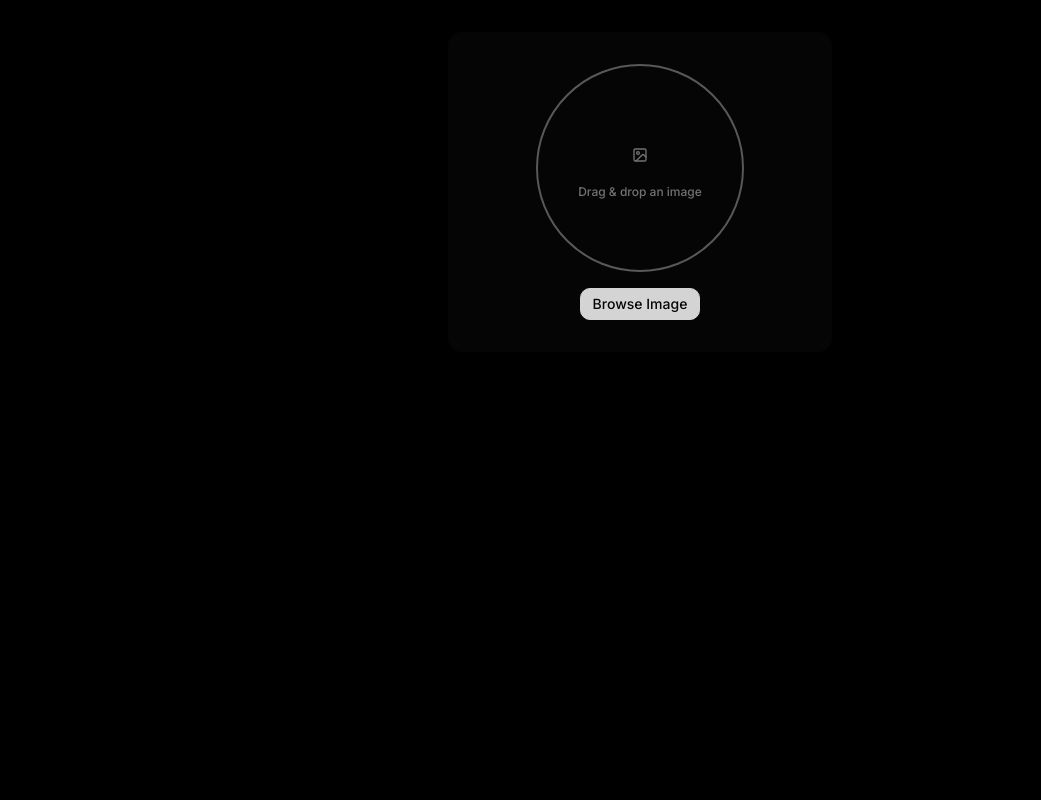
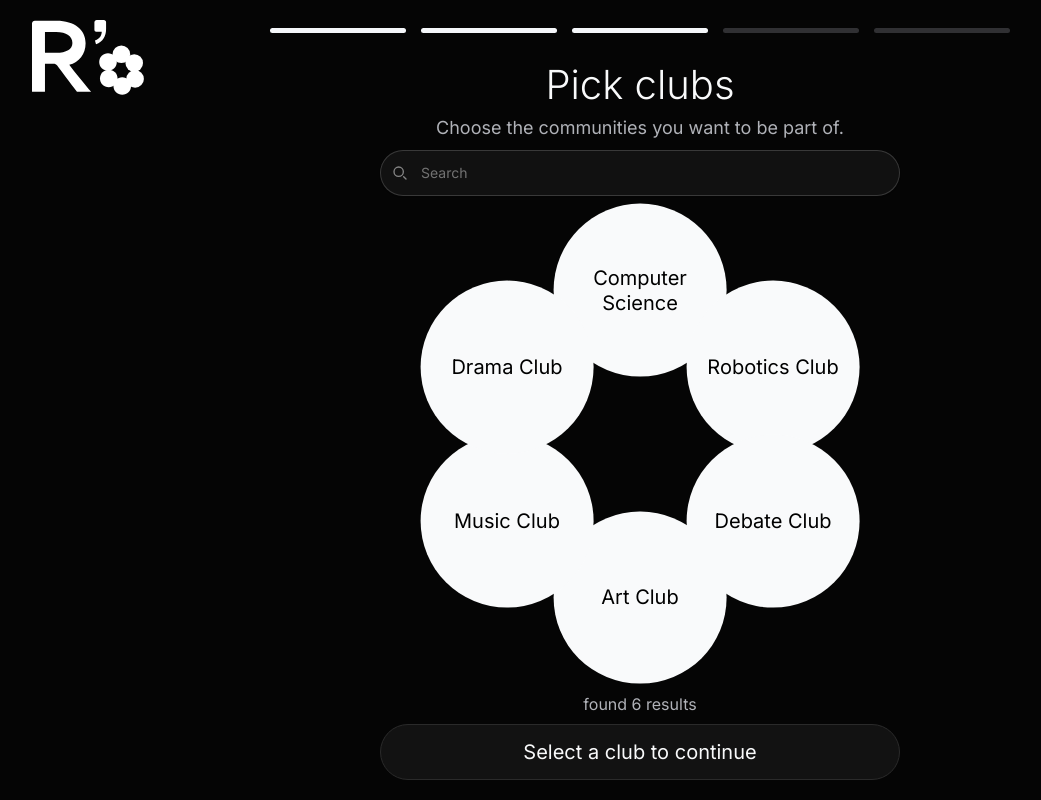
Before and after one commit to Dtowery98/CS180-Project, a Next.js app in the folder cs180/frontend/: page /onboarding/step3 in a window 1280 px wide. Shown: the whole page, without its empty margins (0-1041 px from the left). Built offline with nearby package versions, Linux system fonts and the light colour scheme; what tailwindcss-react-aria-components would draw is missing.

Commit message:
moved picking clubs to step 3 folder.

```diff
--- a/cs180/frontend/src/app/onboarding/page.tsx
+++ /dev/null
@@ -1,46 +0,0 @@
-"use client";
-
-import { useState } from "react";
-import { useRouter } from "next/navigation";
-import ClubCircle from "@/components/onboardingNav/clubCircle";
-import OnboardingNavbar from "@/components/onboardingNav/onboardingNav";
-import SearchBar from "@/components/ui/searchBar";
-import Button from "@/components/ui/button";
-
-export default function OnboardingPage() {
-    const router = useRouter();
-    const [searchQuery, setSearchQuery] = useState("");
-    const [selectedClubs, setSelectedClubs] = useState<string[]>([]);
-
-    function toggleClub(club: string) {
-        setSelectedClubs((previous) =>
-            previous.includes(club)
-                ? previous.filter((name) => name !== club)
-                : [...previous, club]
-        );
-    }
-
-    return (
-        <main className="flex h-dvh w-full flex-col overflow-hidden bg-[#050505] p-4 sm:px-8 sm:py-5">
-            <div className="w-full shrink-0 sm:h-10">
-                <OnboardingNavbar currentStep={3} totalSteps={5} />
-            </div>
-            <section className="mx-auto flex min-h-0 w-full max-w-[690px] flex-1 flex-col items-center gap-2 text-center">
-                <div className="shrink-0">
-                    <h1 className="text-[clamp(2rem,5vh,3.625rem)] font-light leading-tight text-gray-50">Pick clubs</h1>
-                    <p className="mt-1 text-sm text-[#B0B2B8] sm:text-lg">Choose the communities you want to be part of.</p>
-                </div>
-                <SearchBar onQueryChange={setSearchQuery} className="w-full max-w-[520px] shrink-0" />
-                <ClubCircle searchQuery={searchQuery} selectedClubs={selectedClubs} onToggleClub={toggleClub} />
-                <Button
-                    text={selectedClubs.length
-                        ? `Continue with ${selectedClubs.length} ${selectedClubs.length === 1 ? "club" : "clubs"}`
-                        : "Select a club to continue"}
-                    disabled={selectedClubs.length === 0}
-                    onClick={() => router.push("/")}
-                    className={`mx-auto flex min-h-12 w-full max-w-[520px] shrink-0 items-center justify-center rounded-full border border-[#2A2A2A] px-4 py-3 text-base sm:text-xl disabled:cursor-default ${selectedClubs.length ? "bg-[#F5F7FA] text-[#050505]" : "bg-[#121212] text-[#F9FAFB]"}`}
-                />
-            </section>
-        </main>
-    );
-}
--- a/cs180/frontend/src/app/onboarding/step3/page.tsx
+++ b/cs180/frontend/src/app/onboarding/step3/page.tsx
@@ -1,24 +1,46 @@
-// src/app/onboarding/page.tsx
-import PictureUpload from "@/components/pictureUpload/pictureUpload";
+"use client";
+
+import { useState } from "react";
+import { useRouter } from "next/navigation";
+import ClubCircle from "@/components/onboardingNav/clubCircle";
+import OnboardingNavbar from "@/components/onboardingNav/onboardingNav";
+import SearchBar from "@/components/ui/searchBar";
+import Button from "@/components/ui/button";
 
 export default function OnboardingPage() {
-  return (
-    <main className="p-8">
-      <PictureUpload/>
-    </main>
-  );
+    const router = useRouter();
+    const [searchQuery, setSearchQuery] = useState("");
+    const [selectedClubs, setSelectedClubs] = useState<string[]>([]);
+
+    function toggleClub(club: string) {
+        setSelectedClubs((previous) =>
+            previous.includes(club)
+                ? previous.filter((name) => name !== club)
+                : [...previous, club]
+        );
+    }
+
+    return (
+        <main className="flex h-dvh w-full flex-col overflow-hidden bg-[#050505] p-4 sm:px-8 sm:py-5">
+            <div className="w-full shrink-0 sm:h-10">
+                <OnboardingNavbar currentStep={3} totalSteps={5} />
+            </div>
+            <section className="mx-auto flex min-h-0 w-full max-w-[690px] flex-1 flex-col items-center gap-2 text-center">
+                <div className="shrink-0">
+                    <h1 className="text-[clamp(2rem,5vh,3.625rem)] font-light leading-tight text-gray-50">Pick clubs</h1>
+                    <p className="mt-1 text-sm text-[#B0B2B8] sm:text-lg">Choose the communities you want to be part of.</p>
+                </div>
+                <SearchBar onQueryChange={setSearchQuery} className="w-full max-w-[520px] shrink-0" />
+                <ClubCircle searchQuery={searchQuery} selectedClubs={selectedClubs} onToggleClub={toggleClub} />
+                <Button
+                    text={selectedClubs.length
+                        ? `Continue with ${selectedClubs.length} ${selectedClubs.length === 1 ? "club" : "clubs"}`
+                        : "Select a club to continue"}
+                    disabled={selectedClubs.length === 0}
+                    onClick={() => router.push("/")}
+                    className={`mx-auto flex min-h-12 w-full max-w-[520px] shrink-0 items-center justify-center rounded-full border border-[#2A2A2A] px-4 py-3 text-base sm:text-xl disabled:cursor-default ${selectedClubs.length ? "bg-[#F5F7FA] text-[#050505]" : "bg-[#121212] text-[#F9FAFB]"}`}
+                />
+            </section>
+        </main>
+    );
 }
-
-/* To NAVIGATE FROM a mouse click or button click */
-
-//   import Link from "next/link";
-//   <Link href="/onboarding">Go to onboarding</Link>
-
-/* To send to another site/page */
-
-// "use client";
-// import { useRouter } from "next/navigation";
-
-// const router = useRouter();
-// // ...after login succeeds:
-// router.push("/dashboard");
--- a/cs180/frontend/src/proxy.ts
+++ b/cs180/frontend/src/proxy.ts
@@ -1,13 +1,15 @@
 
 //initialize supabase client from server cookies
-import { createServerClient } from "@supabase/ssr";
+// import { createServerClient } from "@supabase/ssr";
 import { NextResponse, type NextRequest } from "next/server";
 
 export async function proxy(request: NextRequest) {
   // start with a "let the request continue" response
-  let response = NextResponse.next({ request });
+  const response = NextResponse.next({ request });
 
   //creates a supabase client and passes into cookies from the request. If session is expired rebuilds the session and response is wupdated with new cookies.
+  // Temporarily disabled so local pages can run without Supabase.
+  /*
   const supabase = createServerClient(
     process.env.NEXT_PUBLIC_SUPABASE_URL!,
     process.env.NEXT_PUBLIC_SUPABASE_PUBLISHABLE_KEY!,
@@ -32,6 +34,7 @@ export async function proxy(request: NextRequest) {
   // check supabase session. if it is expired new session is built
   // dont remove this line or users could randomly get logged out
   await supabase.auth.getUser();
+  */
 
   return response;
 }
```
